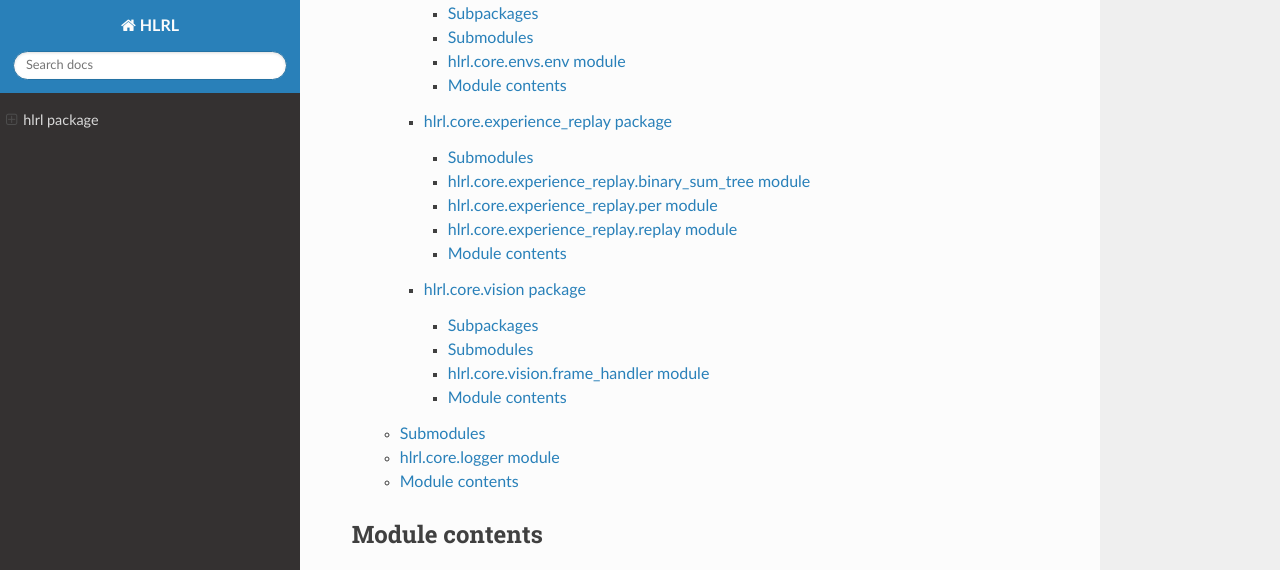
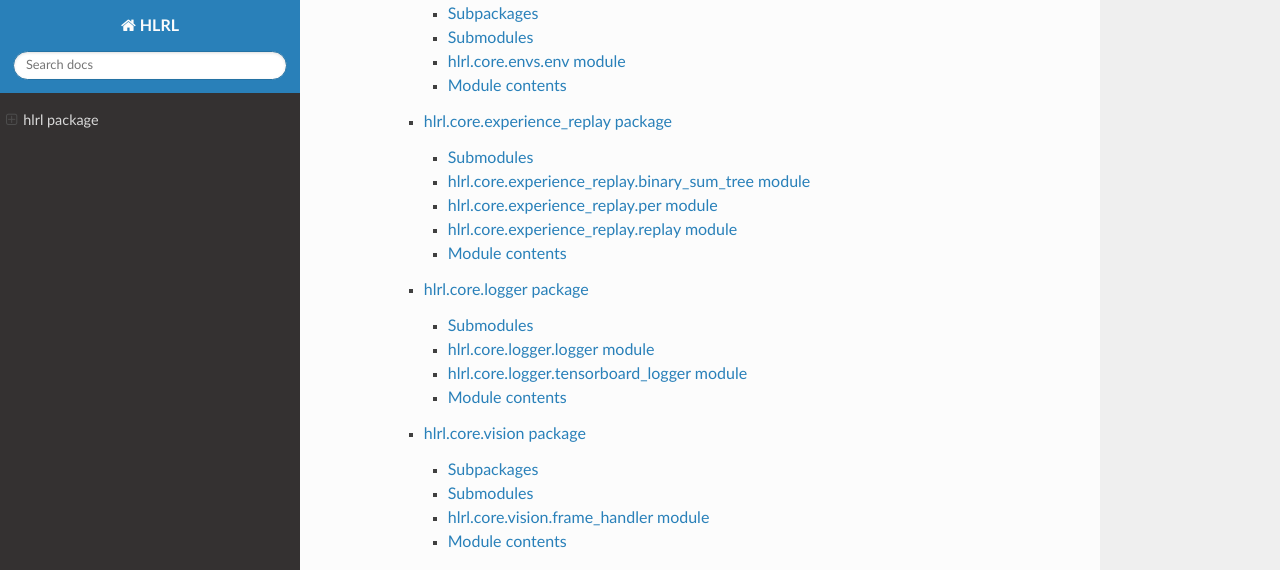
Before and after one commit to Chainso/HLRL, a Sphinx documentation site: the page built from docs/source/hlrl.rst, in a window 1280 px wide and 900 px high, scrolled down 826 px, cut to the strip 0-570 px from the top of the window. Built offline with Sphinx 7.4.7 and the Read the Docs theme 2.0.0, drawn with Linux system fonts in a browser that asks for light colours.

Commit message:
Updated docs

```diff
--- a/docs/source/hlrl.core.common.functional.rst
+++ b/docs/source/hlrl.core.common.functional.rst
@@ -4,10 +4,10 @@ hlrl.core.common.functional package
 Submodules
 ----------
 
-hlrl.core.common.functional.compose module
-------------------------------------------
+hlrl.core.common.functional.functions module
+--------------------------------------------
 
-.. automodule:: hlrl.core.common.functional.compose
+.. automodule:: hlrl.core.common.functional.functions
    :members:
    :undoc-members:
    :show-inheritance:
--- /dev/null
+++ b/docs/source/hlrl.core.logger.rst
@@ -0,0 +1,29 @@
+hlrl.core.logger package
+========================
+
+Submodules
+----------
+
+hlrl.core.logger.logger module
+------------------------------
+
+.. automodule:: hlrl.core.logger.logger
+   :members:
+   :undoc-members:
+   :show-inheritance:
+
+hlrl.core.logger.tensorboard\_logger module
+-------------------------------------------
+
+.. automodule:: hlrl.core.logger.tensorboard_logger
+   :members:
+   :undoc-members:
+   :show-inheritance:
+
+Module contents
+---------------
+
+.. automodule:: hlrl.core.logger
+   :members:
+   :undoc-members:
+   :show-inheritance:
```
Also changed, not shown: docs/source/hlrl.core.rst (+1 -11 lines).
